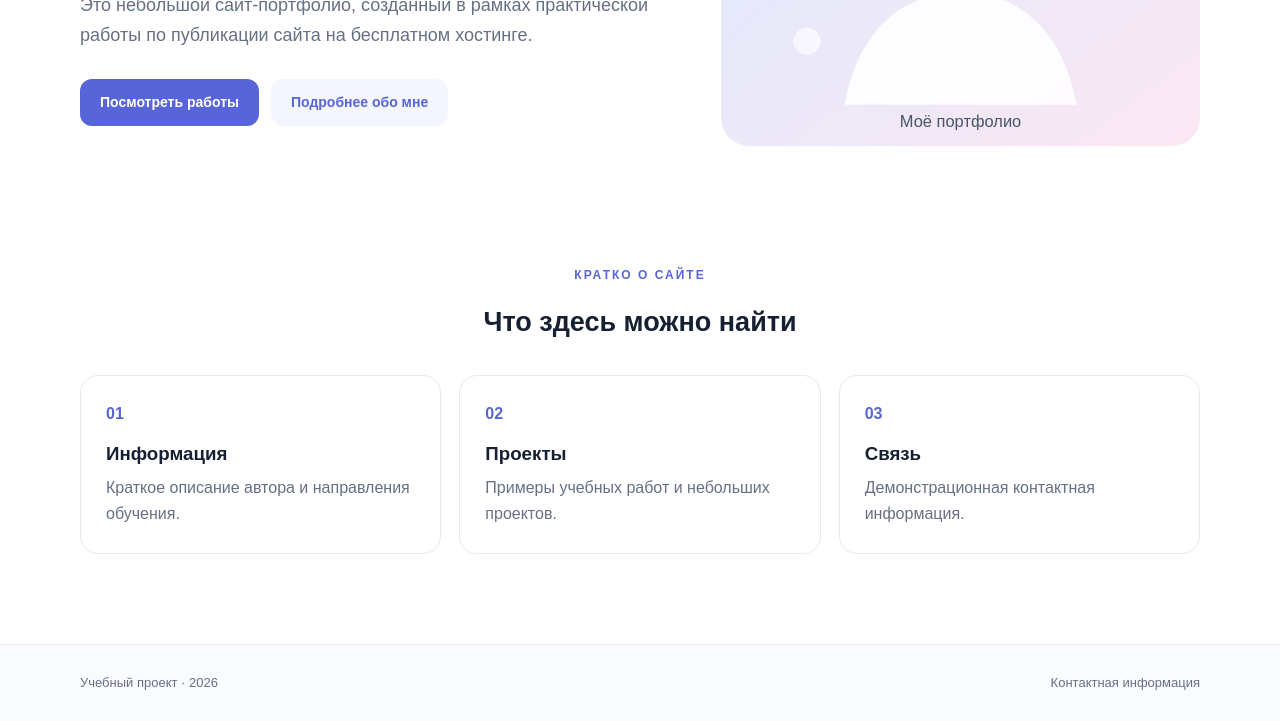
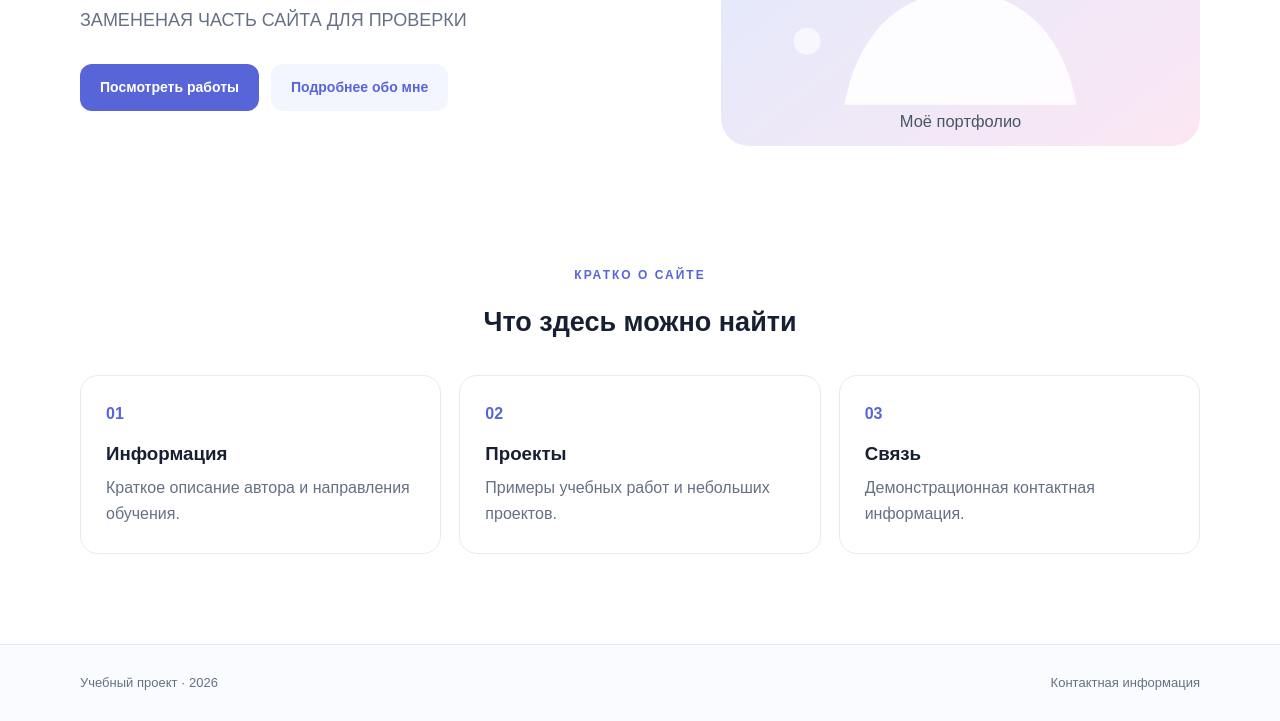
Before and after one commit to sticenkouliana1-crypto/pr-32-34, a plain HTML site: page index.html in a window 1280 px wide. Shown: the part 369-1090 px from the top of the page. Drawn offline with Linux system fonts and the light colour scheme.

Commit message:
Add files via upload

```diff
--- a/index.html
+++ b/index.html
@@ -4,7 +4,7 @@
   <meta charset="utf-8">
   <meta name="viewport" content="width=device-width, initial-scale=1">
   <meta name="description" content="Учебное портфолио студентки: проекты, навыки и контакты.">
-  <title>ЗДЕСЬ БЫЛ ИЗМЕНЕН ТЕКСТ</title>
+  <title>Портфолио студенктки </title>
   <link rel="stylesheet" href="css/style.css">
 </head>
 <body>
@@ -21,7 +21,7 @@
     <div class="hero-copy">
       <p class="eyebrow">Учебное портфолио</p>
       <h1>Здравствуйте!<br><span>Добро пожаловать</span></h1>
-      <p class="lead">Это небольшой сайт-портфолио, созданный в рамках практической работы по публикации сайта на бесплатном хостинге.</p>
+      <p class="lead">ЗАМЕНЕНАЯ ЧАСТЬ САЙТА ДЛЯ ПРОВЕРКИ</p>
       <div class="actions"><a class="button" href="works.html">Посмотреть работы</a><a class="button button-light" href="about.html">Подробнее обо мне</a></div>
     </div>
     <img class="hero-image" src="images/avatar.svg" alt="Иллюстрация учебного портфолио">
```
